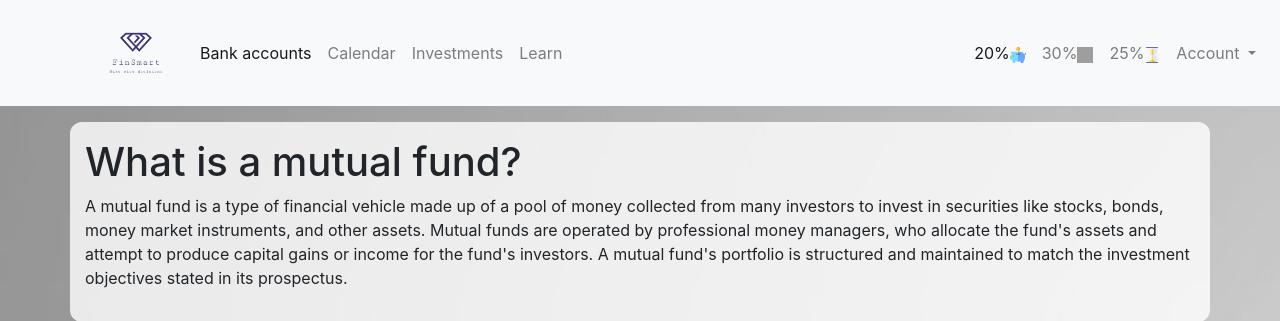
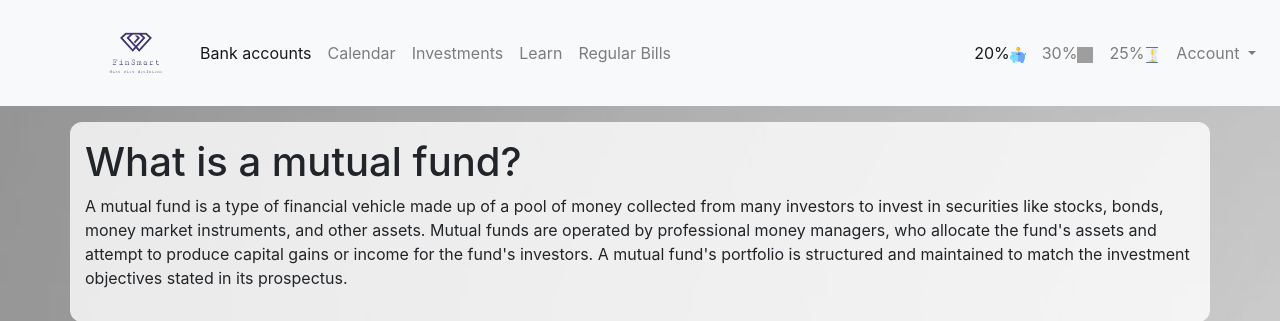
Before and after one commit to GabrielMajeri/devhacks-2019, a Flask app: page /investments in a window 1280 px wide. Shown: the top 321 px of the page. Run offline with Flask 2, Linux system fonts and the light colour scheme; some libraries are stand-ins or nearby versions; grey boxes are pictures that could not be loaded.

Commit message:
Add back regular bills

```diff
--- a/Flask/templates/navbar.html
+++ b/Flask/templates/navbar.html
@@ -17,6 +17,9 @@
           </li>
           <li class="nav-item">
             <a class="nav-link" href="{{ url_for('learn') }}">Learn</a>
+          </li>
+          <li class="nav-item">
+            <a class="nav-link" href="{{ url_for('regular_bills') }}">Regular Bills</a>
           </li>
         </ul>
         <ul class="navbar-nav ml-auto">
```
